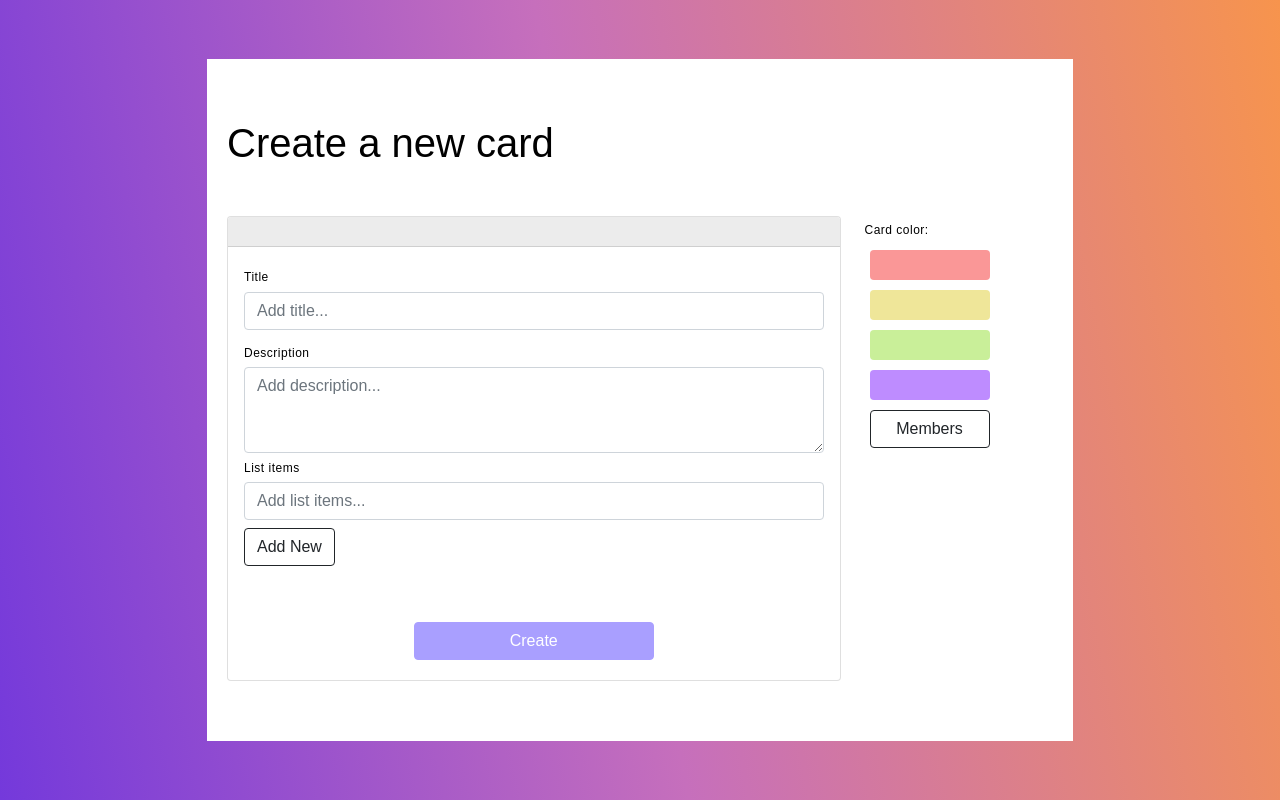
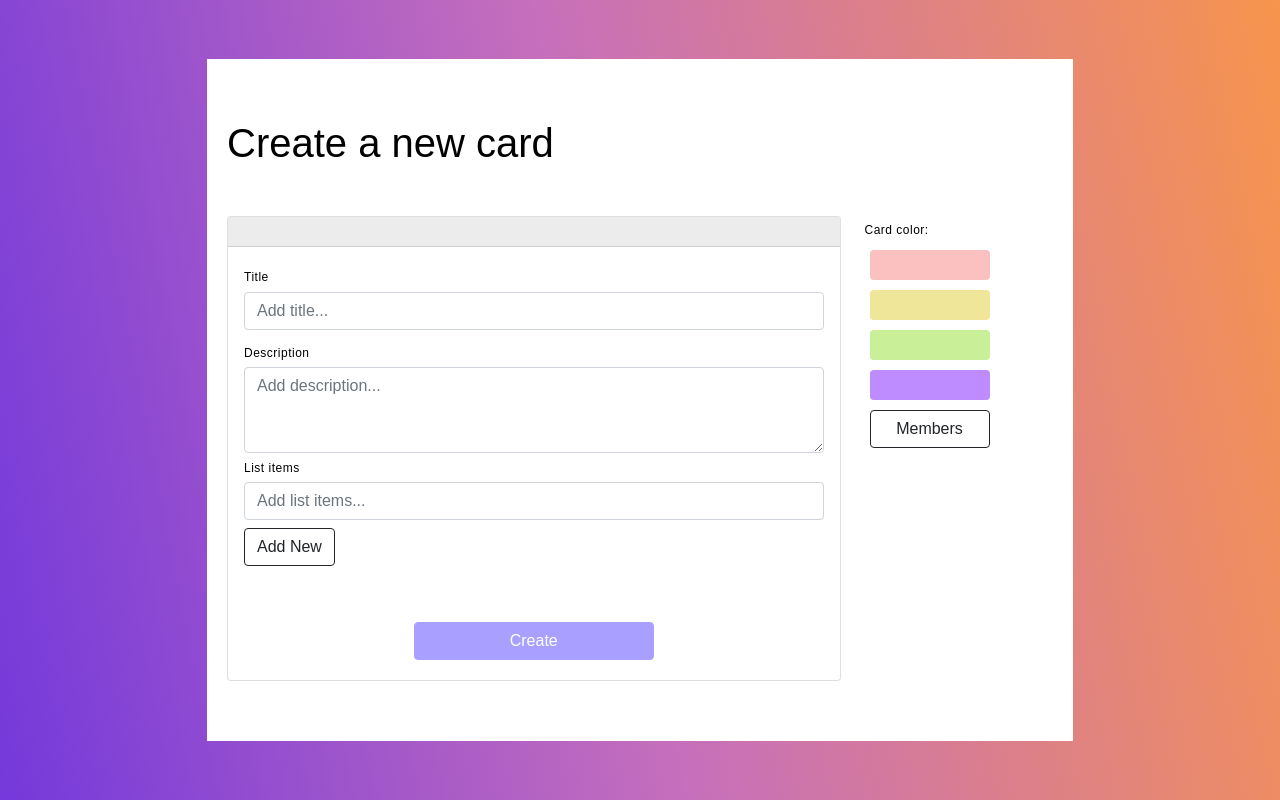
Before and after one commit to Vsimpro/ADP_Project_1, a React (Create React App) app in the folder frontend/: page /create in a window 1280 px wide. In both pictures the pointer is over the button 929 px from the left and 264 px from the top of the page. Built offline with nearby package versions, Linux system fonts and the light colour scheme; no server answers.

Commit message:
Lisätty muutama kommentti ja css -korjaus

```diff
--- a/frontend/src/components/createTools/CreateCard.css
+++ b/frontend/src/components/createTools/CreateCard.css
@@ -55,6 +55,10 @@
     cursor: pointer;
 
   }
+  .colorButton:hover{
+   opacity: 60%;
+
+  }
 
   .custom-column {
     margin: 0;
--- a/frontend/src/components/createTools/CreateCard.js
+++ b/frontend/src/components/createTools/CreateCard.js
@@ -1,10 +1,11 @@
-import React from 'react';
+import React, { useState } from 'react';
 import './CreateCard.css';
 
 // TODO toiminnallisuus listan luomiselle
 // TODO lomakkeen tietojen lähetys tietokantaan
 
 const CreateCard = () => {
+
   return (
     <div className='createCard'>
       <div className='card'>
--- a/frontend/src/components/createTools/EditTools.js
+++ b/frontend/src/components/createTools/EditTools.js
@@ -2,6 +2,7 @@ import React from 'react';
 import './CreateCard.css'
 
 // TODO kortin kategorian / headerin värin vaihtaminen
+// jäsenten hallinta
 
 const EditTools = () => {
   return (
```
